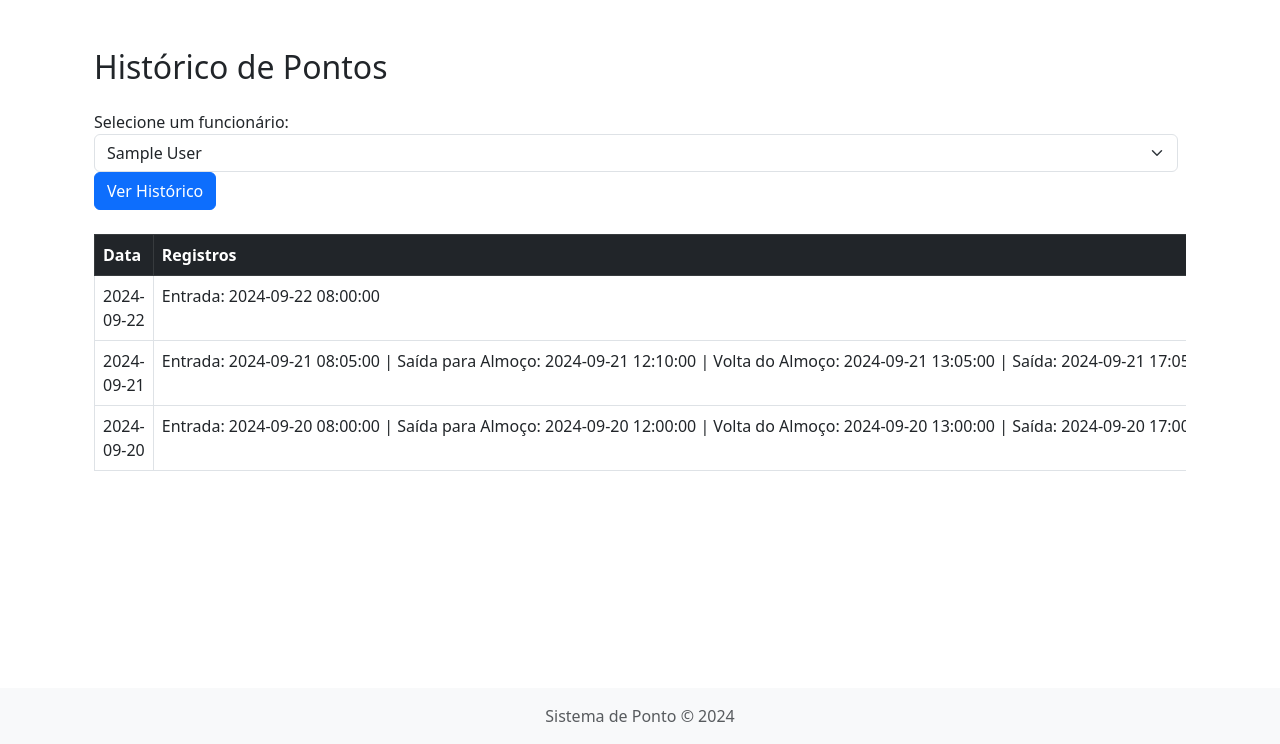
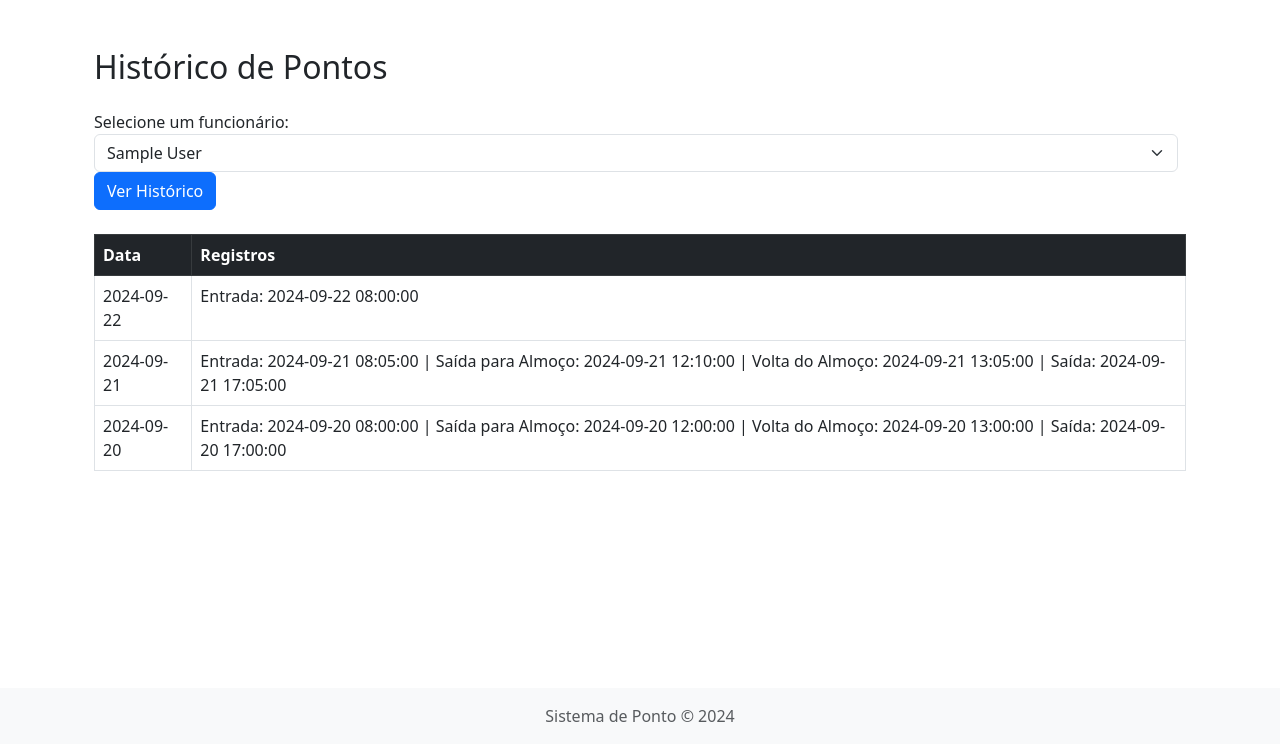
Before and after one commit to Bert00100/PontoParaFuncionario, a PHP site: page /views/history.php in a window 1280 px wide. Shown: the part 56-800 px from the top of the page. Run offline with PHP 8.4, Linux system fonts and the light colour scheme; the visitor is signed in with stand-in values (Sample User, id 1); data comes from the database, SQL or seed files in the repository.

Commit message:
Atualização do codigo 0.0.6

```diff
--- a/views/history.php
+++ b/views/history.php
@@ -7,9 +7,9 @@ if (!isset($_SESSION['employee_id'])) {
     exit();
 }
 
-// Inclui o cabeçalho correto com base no cargo do usuário
+// Inclui o cabeçalho correto
+include_once "../components/header.php";
 include_once "../config/database.php";
-include_once (isset($_SESSION['employee_role']) && $_SESSION['employee_role'] === 'admin') ? "../components/header.php" : "../components.header2.php";
 
 // Conectar ao banco de dados
 $database = new Database();
@@ -41,15 +41,6 @@ $stmt->bindParam(':employee_id', $selected_employee_id);
 $stmt->execute();
 $attendances = $stmt->fetchAll(PDO::FETCH_ASSOC);
 ?>
-
-<style>
-    /* Garantir que o conteúdo não quebre linha dentro da célula */
-    .nowrap-cell {
-        white-space: nowrap;
-        text-overflow: ellipsis;
-        overflow: hidden;
-    }
-</style>
 
 <div class="container mt-5">
     <h2 class="mb-4">Histórico de Pontos</h2>
```
